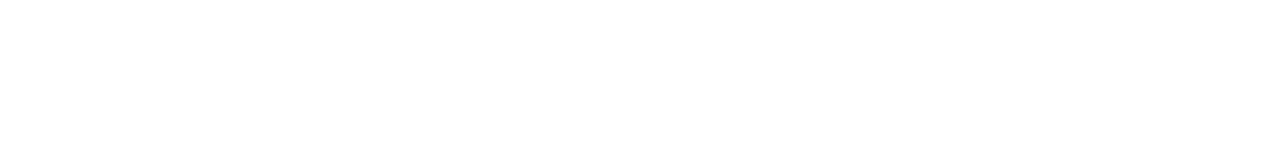
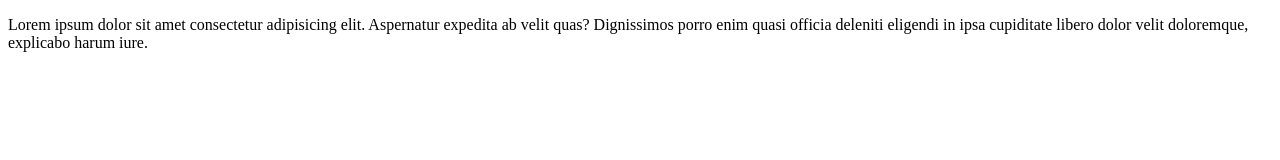
Before and after one commit to JyuGrace/git-one, a plain HTML site: page index.html in a window 1280 px wide. Drawn offline with Linux system fonts and the light colour scheme.

Commit message:
lorem add to index.html

```diff
--- a/index.html
+++ b/index.html
@@ -5,5 +5,12 @@
     <meta name="viewport" content="width=device-width, initial-scale=1.0" />
     <title>cambio que se reflejara en master pq estoy en la rama master</title>
   </head>
-  <body></body>
+  <body>
+    <p>
+      Lorem ipsum dolor sit amet consectetur adipisicing elit. Aspernatur
+      expedita ab velit quas? Dignissimos porro enim quasi officia deleniti
+      eligendi in ipsa cupiditate libero dolor velit doloremque, explicabo harum
+      iure.
+    </p>
+  </body>
 </html>
```
